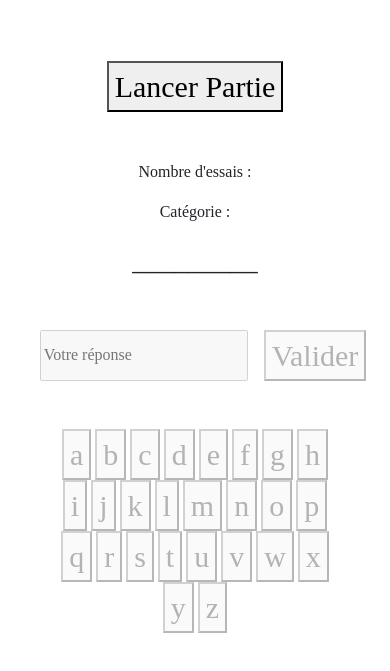
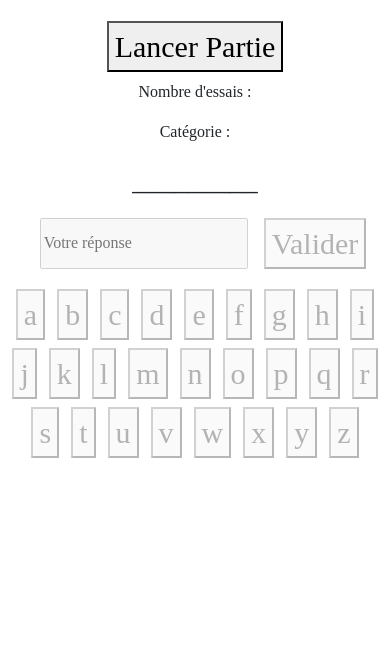
Before and after one commit to KevinLIOUST/Pendu, a website: page index.html in a window 390 px wide. Shown: the part 91-762 px from the top of the page. Drawn offline with nearby package versions, Linux system fonts and the light colour scheme; a web font is replaced by a local one.

Commit message:
Avancement des media queries pour la version mobile ! :)

```diff
--- a/css/style.css
+++ b/css/style.css
@@ -14,3 +14,23 @@ body header h1 {
 main div div button {
   font-size: 30px;
 }
+
+/* Media screen pour l'Iphone SE */
+@media screen and (max-width: 375px) and (min-width: 375px) and (max-height: 667px) and (min-height: 667px) {
+  body header h1 {
+    font-size: xx-large;
+  }
+  .btnLettre {
+    width: 2.5rem;
+  }
+}
+
+/* Media Screen pour le Samsung Galaxy S8+ */
+@media screen and (max-width: 360px) and (min-width: 360px) and (max-height: 740px) and (min-height: 740px) {
+  body header h1 {
+    font-size: xx-large;
+  }
+  .btnLettre {
+    width: 3rem;
+  }
+}
--- a/index.html
+++ b/index.html
@@ -30,45 +30,45 @@
   <main>
     <div>
       <div class="d-flex justify-content-center">
-        <button class="m-5" onclick="initialiserPartie()">
+        <button class="m-2 btnLancerPartie" onclick="initialiserPartie()">
           Lancer Partie
         </button>
       </div>
       <p class="text-center">Nombre d'essais : <span id="nbEssais"></span></p>
       <p class="text-center">Catégorie : <span id="categorie"></span></p>
       <p class="text-center fs-1" id="motAchercher">_________</p>
-      <div class="d-flex justify-content-center m-5">
+      <div class="d-flex justify-content-center m-3">
         <input id="textEntrer" type="text" placeholder="Votre réponse" class="ms-3 mx-3" disabled>
         <button id="btnValider" onclick="validerReponse()" disabled>Valider</button>
       </div>
-      <p class="text-center fs-1" id="partiePerdueOuGagnee"></p>
-      <div class="text-center m-5">
-        <button id="btnA" onclick="utiliserLettre('a')" disabled>a</button>
-        <button id="btnB" onclick="utiliserLettre('b')" disabled>b</button>
-        <button id="btnC" onclick="utiliserLettre('c')" disabled>c</button>
-        <button id="btnD" onclick="utiliserLettre('d')" disabled>d</button>
-        <button id="btnE" onclick="utiliserLettre('e')" disabled>e</button>
-        <button id="btnF" onclick="utiliserLettre('f')" disabled>f</button>
-        <button id="btnG" onclick="utiliserLettre('g')" disabled>g</button>
-        <button id="btnH" onclick="utiliserLettre('h')" disabled>h</button>
-        <button id="btnI" onclick="utiliserLettre('i')" disabled>i</button>
-        <button id="btnJ" onclick="utiliserLettre('j')" disabled>j</button>
-        <button id="btnK" onclick="utiliserLettre('k')" disabled>k</button>
-        <button id="btnL" onclick="utiliserLettre('l')" disabled>l</button>
-        <button id="btnM" onclick="utiliserLettre('m')" disabled>m</button>
-        <button id="btnN" onclick="utiliserLettre('n')" disabled>n</button>
-        <button id="btnO" onclick="utiliserLettre('o')" disabled>o</button>
-        <button id="btnP" onclick="utiliserLettre('p')" disabled>p</button>
-        <button id="btnQ" onclick="utiliserLettre('q')" disabled>q</button>
-        <button id="btnR" onclick="utiliserLettre('r')" disabled>r</button>
-        <button id="btnS" onclick="utiliserLettre('s')" disabled>s</button>
-        <button id="btnT" onclick="utiliserLettre('t')" disabled>t</button>
-        <button id="btnU" onclick="utiliserLettre('u')" disabled>u</button>
-        <button id="btnV" onclick="utiliserLettre('v')" disabled>v</button>
-        <button id="btnW" onclick="utiliserLettre('w')" disabled>w</button>
-        <button id="btnX" onclick="utiliserLettre('x')" disabled>x</button>
-        <button id="btnY" onclick="utiliserLettre('y')" disabled>y</button>
-        <button id="btnZ" onclick="utiliserLettre('z')" disabled>z</button>
+      <p class="text-center fs-3" id="partiePerdueOuGagnee"></p>
+      <div class="text-center">
+        <button class="btnLettre m-1" id="btnA" onclick="utiliserLettre('a')" disabled>a</button>
+        <button class="btnLettre m-1" id="btnB" onclick="utiliserLettre('b')" disabled>b</button>
+        <button class="btnLettre m-1" id="btnC" onclick="utiliserLettre('c')" disabled>c</button>
+        <button class="btnLettre m-1" id="btnD" onclick="utiliserLettre('d')" disabled>d</button>
+        <button class="btnLettre m-1" id="btnE" onclick="utiliserLettre('e')" disabled>e</button>
+        <button class="btnLettre m-1" id="btnF" onclick="utiliserLettre('f')" disabled>f</button>
+        <button class="btnLettre m-1" id="btnG" onclick="utiliserLettre('g')" disabled>g</button>
+        <button class="btnLettre m-1" id="btnH" onclick="utiliserLettre('h')" disabled>h</button>
+        <button class="btnLettre m-1" id="btnI" onclick="utiliserLettre('i')" disabled>i</button>
+        <button class="btnLettre m-1" id="btnJ" onclick="utiliserLettre('j')" disabled>j</button>
+        <button class="btnLettre m-1" id="btnK" onclick="utiliserLettre('k')" disabled>k</button>
+        <button class="btnLettre m-1" id="btnL" onclick="utiliserLettre('l')" disabled>l</button>
+        <button class="btnLettre m-1" id="btnM" onclick="utiliserLettre('m')" disabled>m</button>
+        <button class="btnLettre m-1" id="btnN" onclick="utiliserLettre('n')" disabled>n</button>
+        <button class="btnLettre m-1" id="btnO" onclick="utiliserLettre('o')" disabled>o</button>
+        <button class="btnLettre m-1" id="btnP" onclick="utiliserLettre('p')" disabled>p</button>
+        <button class="btnLettre m-1" id="btnQ" onclick="utiliserLettre('q')" disabled>q</button>
+        <button class="btnLettre m-1" id="btnR" onclick="utiliserLettre('r')" disabled>r</button>
+        <button class="btnLettre m-1" id="btnS" onclick="utiliserLettre('s')" disabled>s</button>
+        <button class="btnLettre m-1" id="btnT" onclick="utiliserLettre('t')" disabled>t</button>
+        <button class="btnLettre m-1" id="btnU" onclick="utiliserLettre('u')" disabled>u</button>
+        <button class="btnLettre m-1" id="btnV" onclick="utiliserLettre('v')" disabled>v</button>
+        <button class="btnLettre m-1" id="btnW" onclick="utiliserLettre('w')" disabled>w</button>
+        <button class="btnLettre m-1" id="btnX" onclick="utiliserLettre('x')" disabled>x</button>
+        <button class="btnLettre m-1" id="btnY" onclick="utiliserLettre('y')" disabled>y</button>
+        <button class="btnLettre m-1" id="btnZ" onclick="utiliserLettre('z')" disabled>z</button>
       </div>
     </div>
   </main>
```
